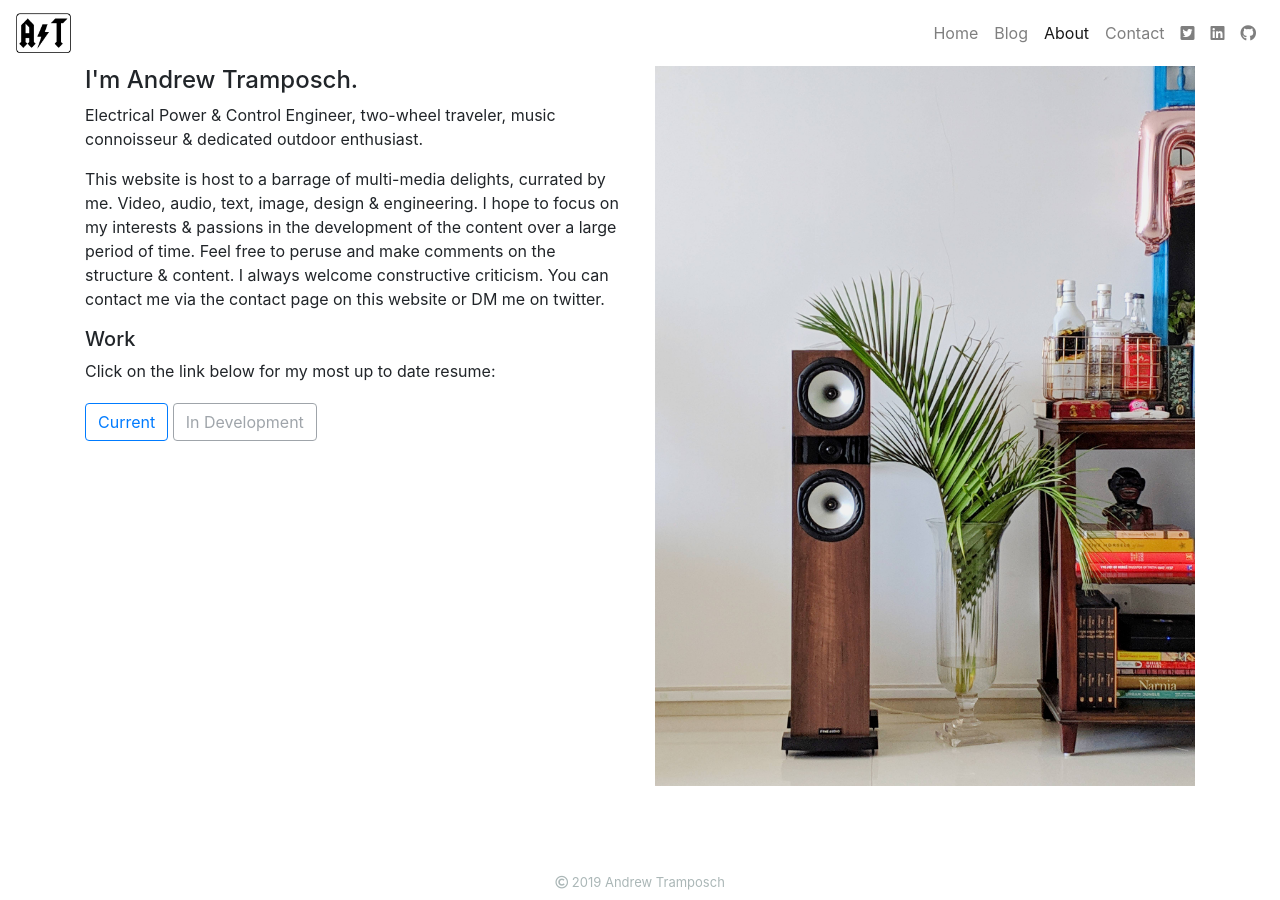
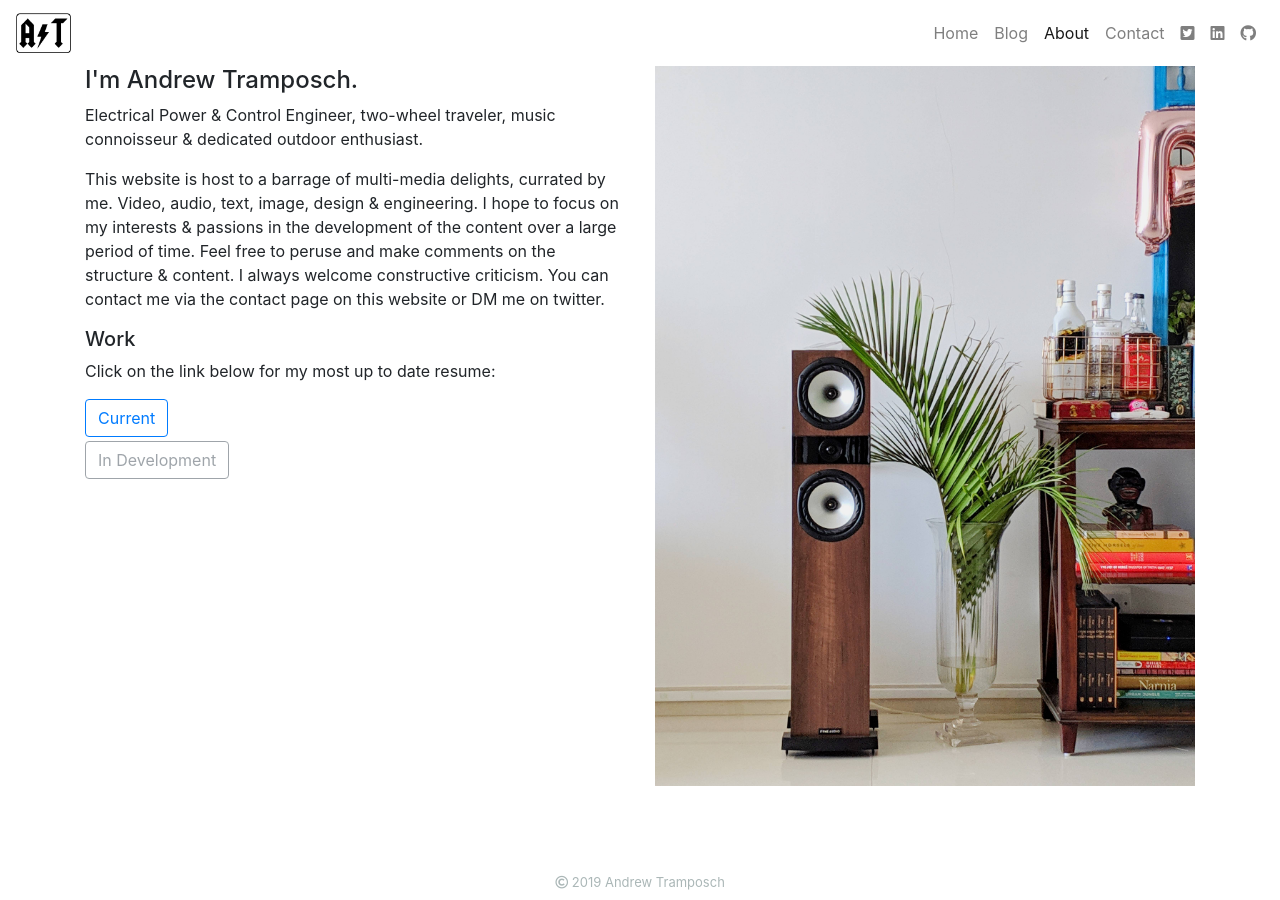
Before and after one commit to atramposch/website, a Jekyll site: the page built from about/index.html, in a window 1280 px wide. Built offline with Jekyll 4.4.1, drawn with Linux system fonts in a browser that asks for light colours.

Commit message:
fixed resume button spacing

```diff
--- a/about/index.html
+++ b/about/index.html
@@ -7,33 +7,38 @@
 	<div class="col-md">
 		<h4>I'm Andrew Tramposch.</h4>
 
-		<p>Electrical Power & Control Engineer, two-wheel traveler, music connoisseur & dedicated outdoor enthusiast.
+		<p>Electrical Power & Control Engineer, two-wheel traveler, music connoisseur & dedicated outdoor
+			enthusiast.
 		</p>
 
 		<p>
-			This website is host to a barrage of multi-media delights, currated by me. Video, audio, text, image, design
+			This website is host to a barrage of multi-media delights, currated by me. Video, audio, text, image,
+			design
 			&
 			engineering. I hope to focus on my interests
 			& passions in the development of the content over a large period of time. Feel free to peruse and make
 			comments on the structure & content. I always welcome
 			constructive criticism. You can contact me via the contact page on this website or DM me on twitter.
 		</p>
-
 		<h5>Work</h5>
 		<p>
 			Click on the link below for my most up to date resume:
 		</p>
-		<a role="button" class="btn btn-outline-primary" data-toggle="tooltip" data-placement="bottom" data-html="true"
-			href="Resume_v4.1.pdf" title="<em>v4.1</em> <u>Published:</u> 2019-04-17">
+		<div class="row ml-0">
+			<a role="button" class="btn btn-outline-primary" data-toggle="tooltip" data-placement="bottom"
+				data-html="true" href="Resume_v4.1.pdf" title="<em>v4.1</em> <u>Published:</u> 2019-04-17">
 				Current
 			</a>
-		<span class="d-inline-block mt-1" tabindex="0" data-toggle="tooltip" data-placement="bottom" data-html="true"
+		</div>
+		<div class="row ml-0 mb-3">
+			<div class="d-inline-block mt-1" tabindex="0" data-toggle="tooltip" data-placement="bottom" data-html="true"
 				title="<em>v4.1.1</em>">
-			<a role="button" class="btn btn-outline-secondary disabled" data-toggle="tooltip" data-placement="bottom"
-				data-html="true" href="Resume_v4.1.1.pdf" title="<em>v4.1.1</em>">
+				<a role="button" class="btn btn-outline-secondary disabled" data-toggle="tooltip"
+					data-placement="bottom" data-html="true" href="Resume_v4.1.1.pdf" title="<em>v4.1.1</em>">
 					In Development
 				</a>
-		</span>
+			</div>
+		</div>
 	</div>
 <div class="col-md">
 	<img src="right.jpg" class="img-fluid"></img>
```
Also changed, not shown: 1 other file. Lines whose indentation alone changed are shown as unchanged.
